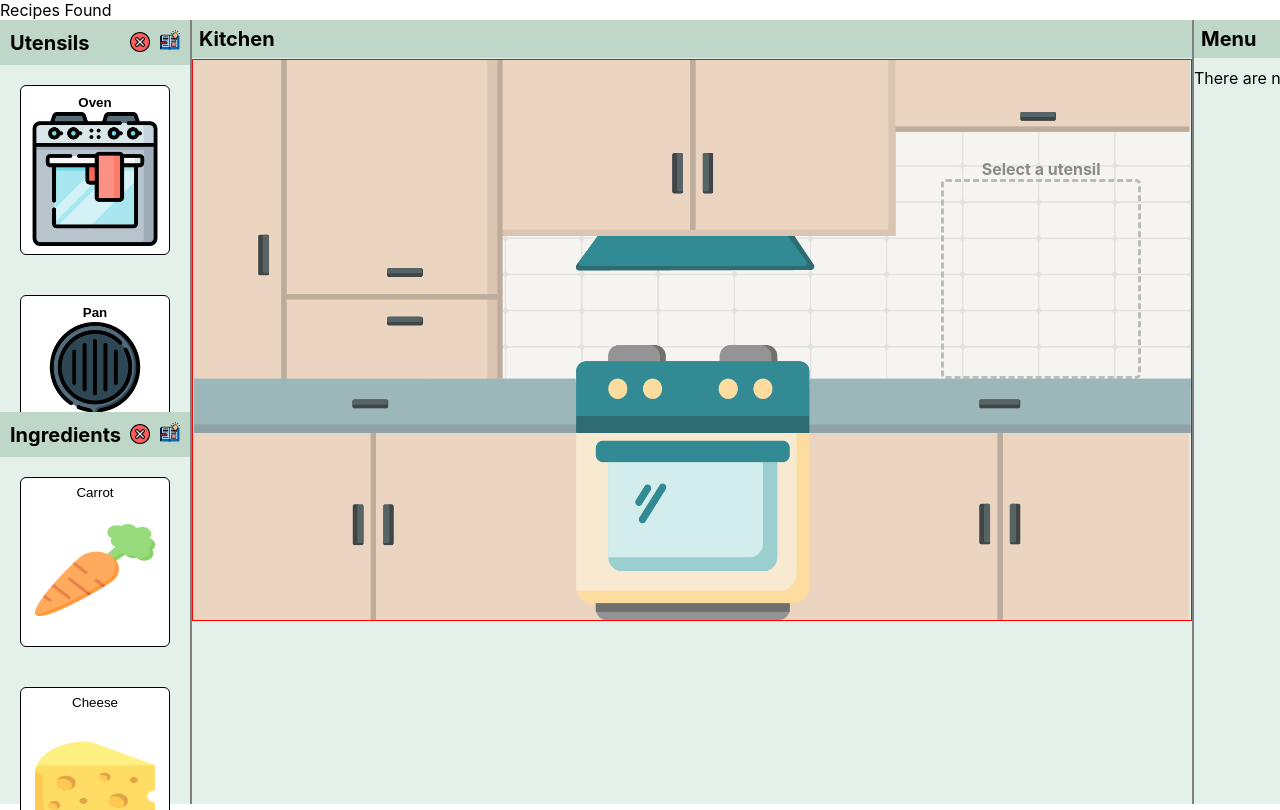
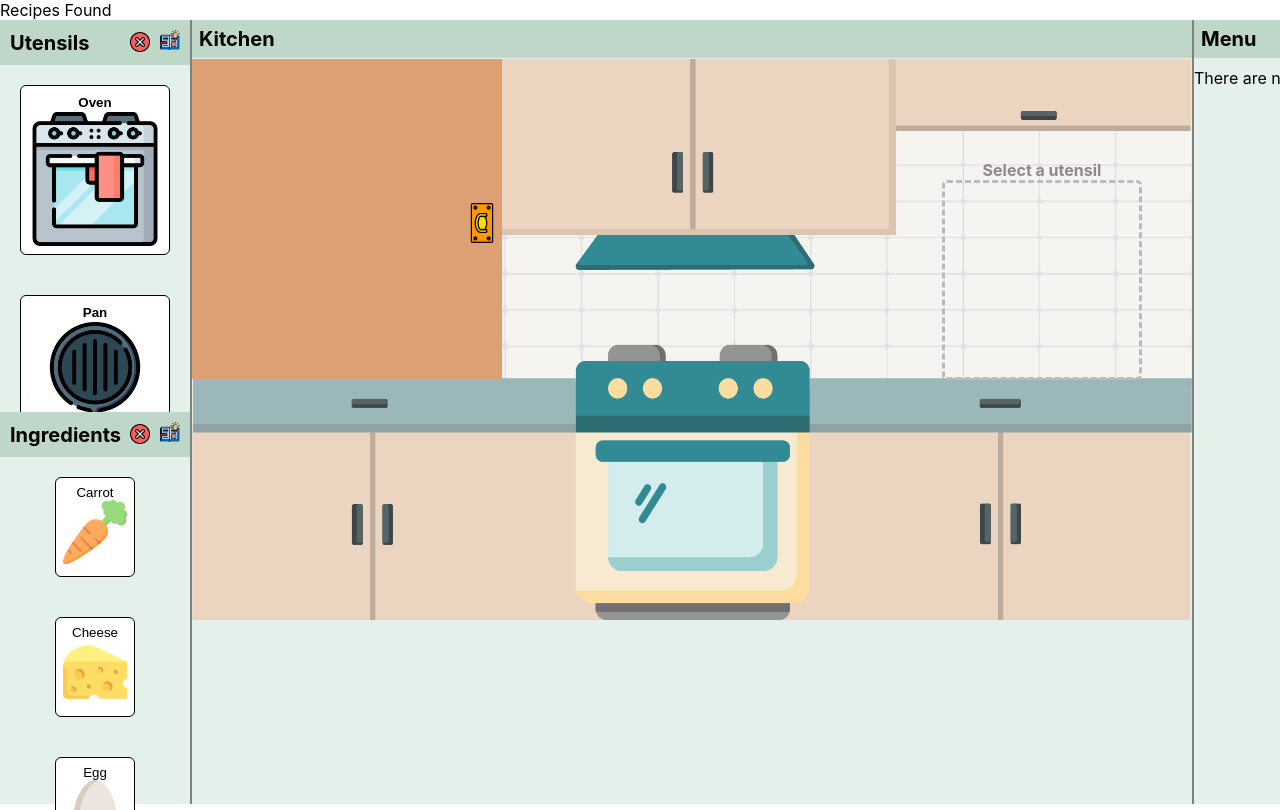
Before and after one commit to rodrigovzq/TDL_Proyecto, a React (Create React App) app in the folder tdl-app/: page / in a window 1280 px wide. Shown: the top 810 px of the page. Built offline with nearby package versions, Linux system fonts and the light colour scheme.

Commit message:
added door to kitchen with elements inside

```diff
--- a/tdl-app/src/App.tsx
+++ b/tdl-app/src/App.tsx
@@ -272,7 +272,10 @@ function App() {
           <Recipes recipes={recipes.filter((a) => (a.isAvailable))} onClick={chooseIngredient} onCancel={cancelIngredients}/>
         </div>
         <div className="workbenchEl">
-          <Workbench selectedUtensil={selectedUtensil} selectedIngredients={selectedIngredients} onClick={combineIngredients} />
+          <Workbench selectedUtensil={selectedUtensil}
+                     selectedIngredients={selectedIngredients}
+                     onClick={combineIngredients}
+                     recipes={recipes.filter((a) => (a.isAvailable))} />
         </div>
         <div className="restaurantEl">
           <Menu menu={recipes.filter((a) => (a.isInMenu && a.isAvailable))} />
--- /dev/null
+++ b/tdl-app/src/components/Door/Door.css
@@ -0,0 +1,30 @@
+.door{
+    width: 310px;
+    height: 320px;
+    border: none;
+    position: absolute;
+    z-index: 5;
+    background-color: rgb(221, 159, 116);
+    transition-property: width;
+    transition-duration: 1s;
+}
+
+.door:hover {
+    border-top: 3px solid rgb(234, 190, 158);
+    border-bottom: 3px solid rgb(234, 190, 158);
+    border-right: 3px solid rgb(234, 190, 158);
+    cursor: pointer;
+}
+
+.door.open {
+    width: 45px;
+    height: 320px;
+}
+
+.handle {
+    width: 40px;
+    height: 40px;
+    position: absolute;
+    right: 0;
+    top: 45%;
+}
--- /dev/null
+++ b/tdl-app/src/components/Door/Door.tsx
@@ -0,0 +1,21 @@
+import react from 'react'
+import {useState} from 'react'
+import './Door.css'
+
+const handle = require('./handle.png')
+
+function Door () {
+    const [isChecked, setChecked] = useState<boolean>(false);
+
+    const onClick = () => {
+        setChecked(!isChecked)
+    }
+
+    return (
+        <button className={`door${isChecked === true ? ' open' : ''}`} onClick={() => onClick()}>
+            <img src={handle} className="handle"/>
+        </button>
+    )
+}
+
+export default Door
--- a/tdl-app/src/components/Ingredient/Ingredient.css
+++ b/tdl-app/src/components/Ingredient/Ingredient.css
@@ -1,6 +1,6 @@
 .ingredient {
-    width: 150px;
-    height: 170px;
+    width: 80px;
+    height: 100px;
     display: flex;
     flex-direction: column;
     align-items: center;
@@ -12,9 +12,9 @@
 }
 
 .ingredientImg {
-    margin-top: 10px;
-    width: 100px;
-    height: 120px;
+    margin-top: 20px;
+    width: 70px;
+    height: 70px;
 }
 
 .ingredient:hover {
@@ -24,6 +24,6 @@
 }
 
 img {
-    width: 134px;
-    height: 92px;
+    width: 100%;
+    height: 100%;
 }
--- a/tdl-app/src/components/Ingredient/Ingredient.tsx
+++ b/tdl-app/src/components/Ingredient/Ingredient.tsx
@@ -22,8 +22,8 @@ function Ingredient({ingredient, onClick}: Props) {
                 <span>{ingredient.name.charAt(0).toUpperCase() +  ingredient.name.slice(1)}</span>
                 </div>
 
-                <div className="ingredientImg" style={{display: 'flex',alignItems: 'center',justifyContent: 'center'}}>
-                <img src={ingredientImages(`./${ ingredient.name }.png`)} alt={`${ingredient.name}`}/>
+                <div className="ingImgContainer" style={{display: 'flex',alignItems: 'center',justifyContent: 'center'}}>
+                <img className="ingImg" src={ingredientImages(`./${ ingredient.name }.png`)} alt={`${ingredient.name}`}/>
                 </div>
             </button>
         </>
--- a/tdl-app/src/components/Workbench/Workbench.css
+++ b/tdl-app/src/components/Workbench/Workbench.css
@@ -32,7 +32,6 @@
     background-image: url('./Kitchen.png');
     background-size: contain;
     background-repeat: no-repeat;
-    border: 1px solid red;
 }
 
 .kitchen > .placeholder {
@@ -67,7 +66,8 @@
     position: absolute;
     right: 5%;
     bottom: 43%;
-    z-index: 0;
+    z-index: 3;
+    border: 1px solid red;
 }
 
 .workbenchContent > .placeholder {
@@ -192,3 +192,27 @@
     vertical-align: center;
     border-radius: 50%;
 }
+
+
+/* BETA */
+
+.recipesCupboard {
+    display: flex;
+    flex-direction: column;
+    flex-shrink: 0;
+    flex-grow: 0;
+    width: 310px;
+    height: 319px;
+    position: absolute;
+    z-index: 2;
+}
+
+.recipesCupboard > .recipes {
+    position: absolute;
+    left: 14%;
+    height: 100%;
+}
+
+.recipesCupboard > .recipes > .recipesList {
+    height: 85%;
+}
--- a/tdl-app/src/components/Workbench/Workbench.tsx
+++ b/tdl-app/src/components/Workbench/Workbench.tsx
@@ -1,6 +1,8 @@
 import React from 'react'
 import Utensil, { utensil} from '../Utensil/Utensil'
 import {ingredient} from '../Ingredient/Ingredient'
+import Door from '../Door/Door'
+import Recipes from '../Recipes/Recipes'
 import './Workbench.css'
 
 const ingredientImages = require.context('../Images', true)
@@ -10,10 +12,11 @@ const kitchenImage = require('./Kitchen.png')
 interface Props {
     selectedUtensil: utensil[]
     selectedIngredients: ingredient[]
+    recipes: ingredient[]
     onClick: Function
 }
 
-function Workbench({selectedUtensil, selectedIngredients, onClick}: Props) {
+function Workbench({selectedUtensil, selectedIngredients, recipes, onClick}: Props) {
 
     return (
     <div className="workbench">
@@ -22,6 +25,10 @@ function Workbench({selectedUtensil, selectedIngredients, onClick}: Props) {
         </div>
         <div className="kitchen">
             {/* <img className="kitchenImg" src={kitchenImage}/> */}
+            <div className="recipesCupboard">
+                <Door />
+                <Recipes recipes={recipes} onClick={() => {}} onCancel={()=> {}}/>
+            </div>
             { selectedUtensil.length === 0 ?
             <div className="placeholder">
                 <div>Select a utensil</div>
```
Also changed, not shown: tdl-app/src/components/Door/handle.png (added).
